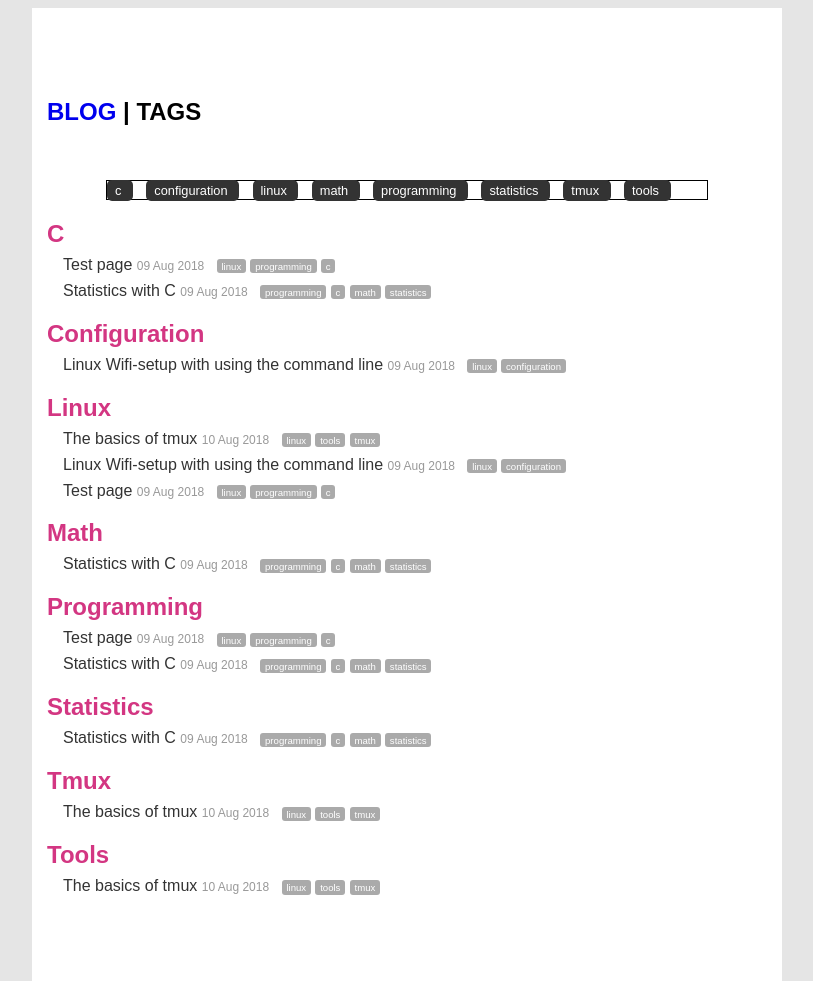
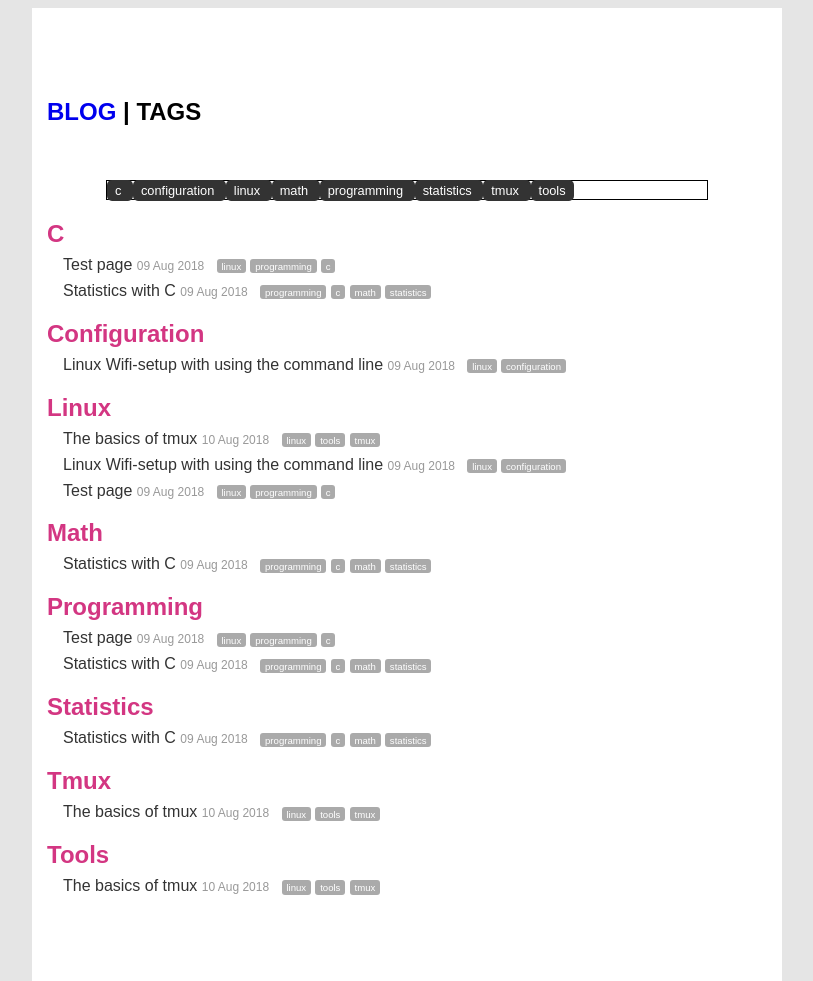
Before and after one commit to execas/execas.github.io, a Jekyll site: the page built from tags.html, in a window 1280 px wide. Shown: the whole page, without its empty margins (233-1046 px from the left). Built offline with Jekyll 4.4.1, drawn with Linux system fonts in a browser that asks for light colours.

Commit message:
Update tags.html

```diff
--- a/tags.html
+++ b/tags.html
@@ -35,7 +35,7 @@ title:    Tags
 <p>
 <div class="top-tagmarks">
 {% for tag in tags %}
-<a href="#{{ tag | slugify }}" class="tag-mark"> {{ tag }} </a> &nbsp;&nbsp;
+<a href="#{{ tag | slugify }}" class="tag-mark"> {{ tag }} </a>
 {% endfor %}
 </div>
 
```
